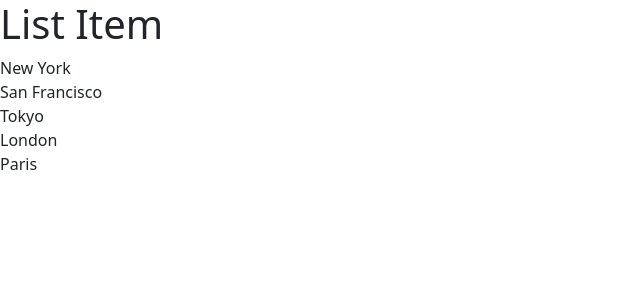
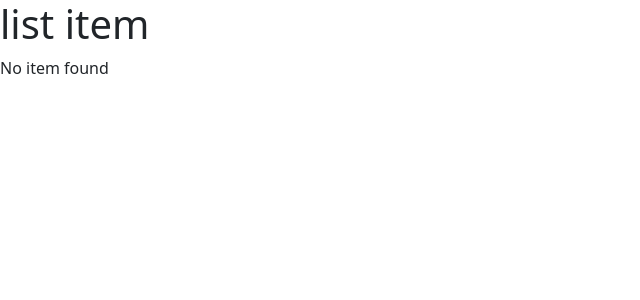
Before and after one commit to Elai5/mosh-react, a React (Vite) app: page / in a window 1280 px wide. Shown: the top 300 px of the page, without its empty margins (0-640 px from the left). Built offline with nearby package versions, Linux system fonts and the light colour scheme.

Commit message:
rendering conditional if

```diff
--- a/src/components/ListGroup.tsx
+++ b/src/components/ListGroup.tsx
@@ -2,14 +2,23 @@
 // import { Fragment } from "react/jsx-runtime";
 
 function ListGroup() {
-  const items = ["New York", "San Francisco", "Tokyo", "London", "Paris"];
+  let items = ["New York", "San Francisco", "Tokyo", "London", "Paris"];
+  items = [];
+  if (items.length === 0)
+    return (
+      <>
+        <h1>list item</h1>
+        <p>No item found</p>
+      </>
+    );
+
   items.map((item) => <li>{item}</li>);
   return (
     <>
       <h1>List Item</h1>
       <ul className="list-group">
         {items.map((item) => (
-          <li>{item}</li>
+          <li key={item}>{item}</li>
         ))}
         {/* <li className="list-group-item active" aria-current="true">
           An active item
```
